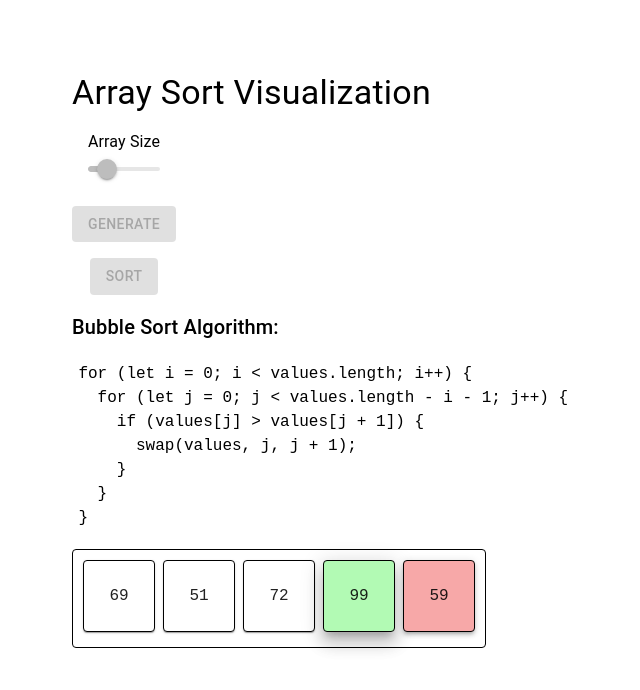
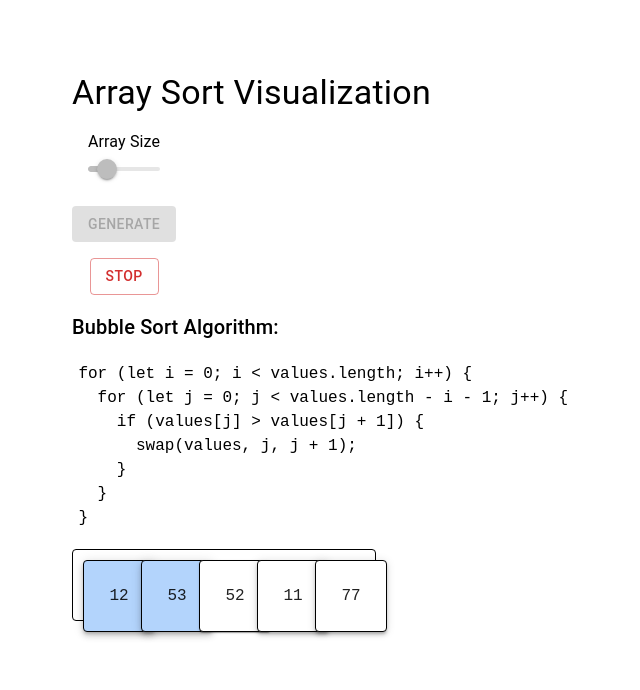
Before and after one commit to jcraver1021/nimbus-labs, a React (Vite) app in the folder app/compsci/: page /algorithms/sort in a window 1280 px wide. Both pictures are taken after a click on the button "SORT". Shown: the top 690 px of the page, without its empty margins (0-640 px from the left). Built offline with nearby package versions, Linux system fonts and the light colour scheme.

Commit message:
reform array sort viz

```diff
--- /dev/null
+++ b/app/compsci/src/common/datum.ts
@@ -0,0 +1,9 @@
+export type DatumEntry = {
+  id: number;
+  value: number;
+};
+
+export const CELL_WIDTH = 58;
+export const CELL_PADDING = 10;
+export const DATUM_SIZE = 50;
+export const LIFT_PX = 50;
--- a/app/compsci/src/components/array/Array.css
+++ b/app/compsci/src/components/array/Array.css
@@ -1,9 +1,6 @@
 .array {
-  display: flex;
-  flex-direction: row;
-  width: fit-content;
-  gap: 8px;
+  position: relative;
+  overflow: visible;
   border: 1px solid black;
-  padding: 10px;
   border-radius: 4px;
 }
--- a/app/compsci/src/components/array/Array.tsx
+++ b/app/compsci/src/components/array/Array.tsx
@@ -1,24 +1,48 @@
 import {Box} from '@mui/material';
 import Datum from '../datum/Datum';
 import {type Selection} from '../../common/selection';
+import {
+  type DatumEntry,
+  CELL_WIDTH,
+  CELL_PADDING,
+  DATUM_SIZE,
+} from '../../common/datum';
 
 import './Array.css';
 
 type ArrayProps = {
-  values: number[];
+  entries: DatumEntry[];
+  slots?: Map<number, number>;
+  lifted?: Set<number>;
   states?: Map<number, Selection>;
 };
 
-function Array({values, states}: ArrayProps) {
-  const cells = values.map((value, index) => (
-    <Datum
-      key={index}
-      value={value}
-      state={states ? states.get(index) : undefined}
-    />
-  ));
+function Array({entries, slots, lifted, states}: ArrayProps) {
+  const containerWidth =
+    entries.length * CELL_WIDTH - (CELL_WIDTH - DATUM_SIZE) + CELL_PADDING * 2;
+  const containerHeight = DATUM_SIZE + CELL_PADDING * 2;
 
-  return <Box className="array">{cells}</Box>;
+  const cells = entries.map((entry, index) => {
+    const slot = slots?.get(entry.id) ?? index;
+    return (
+      <Datum
+        key={entry.id}
+        value={entry.value}
+        slot={slot}
+        lifted={lifted?.has(entry.id) ?? false}
+        state={states?.get(entry.id)}
+      />
+    );
+  });
+
+  return (
+    <Box
+      className="array"
+      style={{width: containerWidth, height: containerHeight}}
+    >
+      {cells}
+    </Box>
+  );
 }
 
 export default Array;
--- a/app/compsci/src/components/datum/Datum.css
+++ b/app/compsci/src/components/datum/Datum.css
@@ -4,9 +4,12 @@
   margin-bottom: 5px;
   border-radius: 4px;
   display: flex;
-  width: 50px;
-  height: 50px;
-  transition: background-color 0.3s ease;
+
+  top: 10px;
+  left: 10px;
+  transition:
+    transform 0.35s ease,
+    background-color 0.3s ease;
 }
 
 .datum.selected {
--- a/app/compsci/src/components/datum/Datum.tsx
+++ b/app/compsci/src/components/datum/Datum.tsx
@@ -1,18 +1,29 @@
 import {Paper} from '@mui/material';
 import {type Selection, getSelectionElevation} from '../../common/selection';
+import {CELL_WIDTH, DATUM_SIZE, LIFT_PX} from '../../common/datum';
 
 import './Datum.css';
 
 type DatumProps = {
   value: number;
+  slot: number;
+  lifted?: boolean;
   state?: Selection;
 };
 
-function Datum({value, state}: DatumProps) {
+function Datum({value, slot, lifted = false, state}: DatumProps) {
+  const x = slot * CELL_WIDTH;
+  const y = lifted ? -LIFT_PX : 0;
   return (
     <Paper
       elevation={getSelectionElevation(state)}
       className={`data datum ${state ?? ''}`}
+      style={{
+        position: 'absolute',
+        width: DATUM_SIZE,
+        height: DATUM_SIZE,
+        transform: `translateX(${x}px) translateY(${y}px)`,
+      }}
     >
       {value}
     </Paper>
--- a/app/compsci/src/pages/sort/ArraySort.tsx
+++ b/app/compsci/src/pages/sort/ArraySort.tsx
@@ -1,25 +1,139 @@
-import {useState} from 'react';
+import {useEffect, useRef, useState} from 'react';
 import {Box, Button, Slider, Stack, Typography} from '@mui/material';
 import {type Selection} from '../../common/selection';
+import {type DatumEntry} from '../../common/datum';
 import Array from '../../components/array/Array';
 
 const minArraySize = 1;
 const maxArraySize = 16;
 const defaultArraySize = 5;
 
-function generateRandomArray(size: number): number[] {
-  const arr = [];
-  for (let i = 0; i < size; i++) {
-    arr.push(Math.floor(Math.random() * 100));
+let nextId = 0;
+
+function generateEntries(size: number): DatumEntry[] {
+  return globalThis.Array.from({length: size}, () => ({
+    id: nextId++,
+    value: Math.floor(Math.random() * 100),
+  }));
 }
-  return arr;
+
+function slotsFromEntries(entries: DatumEntry[]): Map<number, number> {
+  return new Map(entries.map((e, i) => [e.id, i]));
 }
 
 function ArraySort() {
   const [arraySize, setArraySize] = useState(defaultArraySize);
-  const [values, setValues] = useState(generateRandomArray(arraySize));
+  const [entries, setEntries] = useState<DatumEntry[]>(() =>
+    generateEntries(defaultArraySize)
+  );
+  const [slots, setSlots] = useState<Map<number, number>>(
+    () => slotsFromEntries(generateEntries(0)) // empty; will sync on first generate
+  );
+  const [lifted, setSwapping] = useState<Set<number>>(new Set());
   const [states, setStates] = useState<Map<number, Selection>>(new Map());
   const [inTransition, setInTransition] = useState(false);
+
+  const abortRef = useRef(false);
+
+  // Cancel any running sort when the component unmounts.
+  useEffect(() => {
+    return () => {
+      abortRef.current = true;
+    };
+  }, []);
+
+  function handleGenerate() {
+    // Cancel any running sort before replacing the array.
+    abortRef.current = true;
+    setInTransition(false);
+    setSwapping(new Set());
+    setStates(new Map());
+
+    const next = generateEntries(arraySize);
+    setEntries(next);
+    setSlots(slotsFromEntries(next));
+  }
+
+  async function handleSort() {
+    abortRef.current = false;
+    setInTransition(true);
+
+    const arr = [...entries];
+    const slotMap = slotsFromEntries(arr);
+
+    const delay = (ms: number) =>
+      new Promise<void>(resolve => {
+        if (abortRef.current) {
+          resolve();
+          return;
+        }
+        const id = setTimeout(resolve, ms);
+
+        const poll = setInterval(() => {
+          if (abortRef.current) {
+            clearTimeout(id);
+            clearInterval(poll);
+            resolve();
+          }
+        }, 16);
+
+        setTimeout(() => clearInterval(poll), ms + 1);
+      });
+
+    outer: for (let i = 0; i < arr.length; i++) {
+      for (let j = 0; j < arr.length - i - 1; j++) {
+        if (abortRef.current) break outer;
+
+        const idA = arr[j].id;
+        const idB = arr[j + 1].id;
+
+        // --- Phase 1: highlight the pair ---
+        setStates(
+          new Map([
+            [idA, 'selected'],
+            [idB, 'selected'],
+          ])
+        );
+        await delay(200);
+        if (abortRef.current) break outer;
+
+        if (arr[j].value > arr[j + 1].value) {
+          const animSlots = new Map(slotMap);
+          animSlots.set(idA, j + 1);
+          animSlots.set(idB, j);
+          setSwapping(new Set([idA, idB]));
+          setSlots(animSlots);
+          await delay(350);
+          if (abortRef.current) break outer;
+
+          [arr[j], arr[j + 1]] = [arr[j + 1], arr[j]];
+          slotMap.set(idA, j + 1);
+          slotMap.set(idB, j);
+          setEntries([...arr]);
+
+          setSwapping(new Set());
+          setSlots(new Map(slotMap));
+          await delay(200); // settle
+          if (abortRef.current) break outer;
+        } else {
+          setStates(
+            new Map([
+              [idA, 'rejected'],
+              [idB, 'accepted'],
+            ])
+          );
+          await delay(250);
+          if (abortRef.current) break outer;
+        }
+
+        setStates(new Map());
+      }
+    }
+
+    if (!abortRef.current) {
+      setInTransition(false);
+    }
+  }
 
   return (
     <Stack spacing={2} alignItems="flex-start" padding={4}>
@@ -39,56 +153,28 @@ function ArraySort() {
         <Button
           variant="contained"
           disabled={inTransition}
-          onClick={() => setValues(generateRandomArray(arraySize))}
+          onClick={handleGenerate}
         >
           Generate
         </Button>
+        {inTransition ? (
           <Button
-          variant="contained"
-          disabled={inTransition}
-          onClick={async () => {
-            setInTransition(true);
-            // Simple Bubble Sort Visualization
-            const arr = [...values];
-            for (let i = 0; i < arr.length; i++) {
-              for (let j = 0; j < arr.length - i - 1; j++) {
-                setStates(
-                  new Map([
-                    [j, 'selected'],
-                    [j + 1, 'selected'],
-                  ])
-                );
-                await new Promise(resolve => setTimeout(resolve, 300));
-                if (arr[j] > arr[j + 1]) {
-                  setStates(
-                    new Map([
-                      [j, 'accepted'],
-                      [j + 1, 'rejected'],
-                    ])
-                  );
-                  await new Promise(resolve => setTimeout(resolve, 300));
-                  const temp = arr[j];
-                  arr[j] = arr[j + 1];
-                  arr[j + 1] = temp;
-                  setValues([...arr]);
-                  await new Promise(resolve => setTimeout(resolve, 300));
-                } else {
-                  setStates(
-                    new Map([
-                      [j, 'rejected'],
-                      [j + 1, 'accepted'],
-                    ])
-                  );
-                  await new Promise(resolve => setTimeout(resolve, 300));
-                }
+            variant="outlined"
+            color="error"
+            onClick={() => {
+              abortRef.current = true;
+              setInTransition(false);
+              setSwapping(new Set());
               setStates(new Map());
-              }
-            }
-            setInTransition(false);
             }}
           >
+            Stop
+          </Button>
+        ) : (
+          <Button variant="contained" onClick={handleSort}>
             Sort
           </Button>
+        )}
       </Stack>
       <Typography variant="h6">Bubble Sort Algorithm:</Typography>
       <p className="code">
@@ -106,7 +192,7 @@ function ArraySort() {
         <br />
         {'}'}
       </p>
-      <Array values={values} states={states} />
+      <Array entries={entries} slots={slots} lifted={lifted} states={states} />
     </Stack>
   );
 }
```
Also changed, not shown: 2 other files (tests, documents, lock files or other folders). Lines whose indentation alone changed are shown as unchanged.
